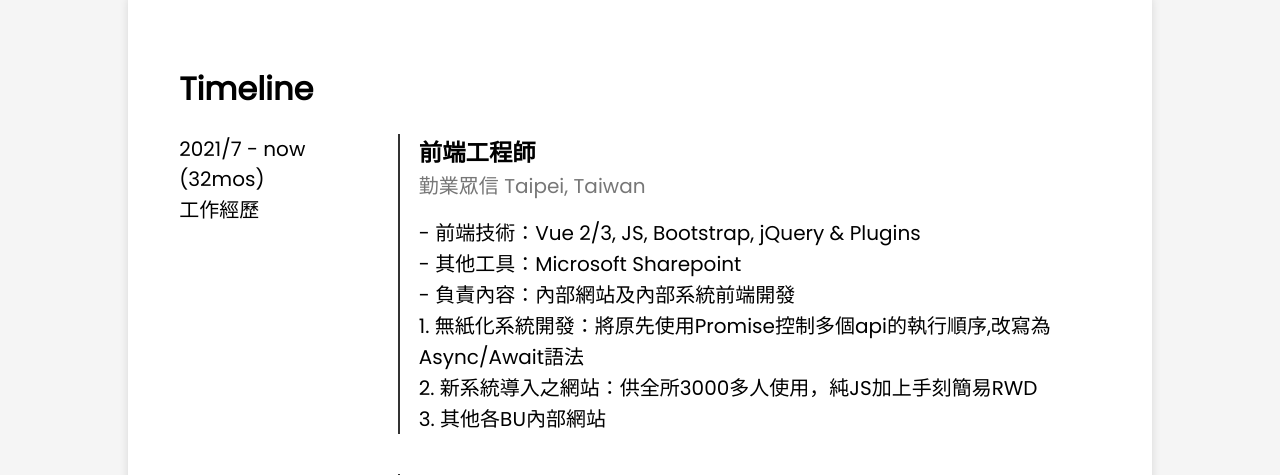
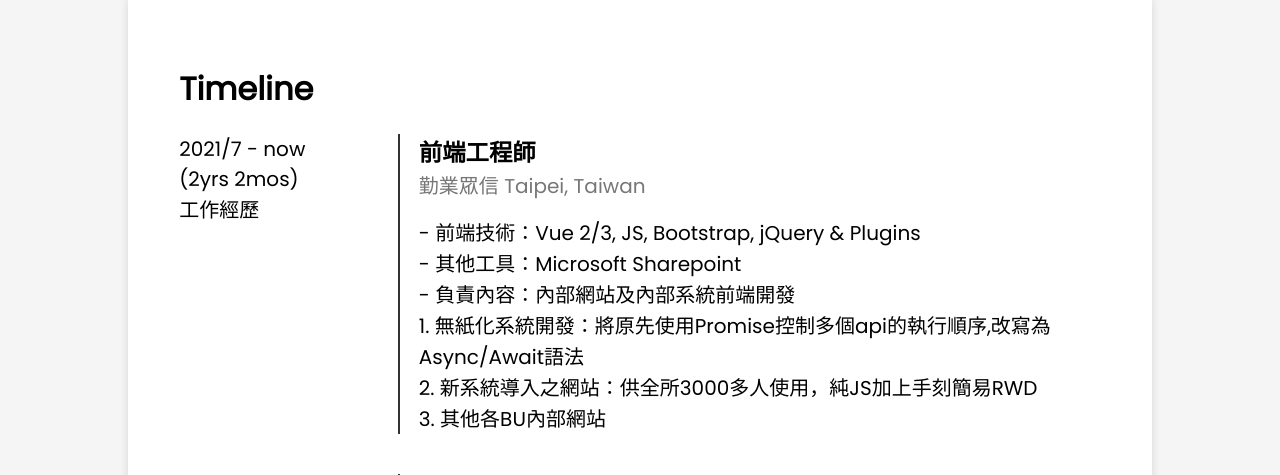
Before and after one commit to tsun-yu/wayne, a React (Create React App) app: page / in a window 1280 px wide. Shown: the part 2080-2555 px from the top of the page. Built offline with nearby package versions, Linux system fonts and the light colour scheme; a web font is replaced by a local one.

Commit message:
feat: 時間計算

```diff
--- a/src/component/hompage/Experience.js
+++ b/src/component/hompage/Experience.js
@@ -4,8 +4,10 @@ import ExperienceItem from "./ExperienceItem";
 
 function Experience(props) {
   const today = new Date();
-  const yrs = today.getFullYear() - 2022;
-  const mos = today.getMonth() + 6 + 12 * yrs;
+  const currMon = today.getMonth();
+  const currYr = today.getFullYear();
+  const mos = currMon > 5 ? currMon - 6 : currMon;
+  const yrs = currMon > 5 ? currYr - 2021 : currYr - 2022;
 
   //local可以但vercel會噴錯
   useEffect(() => {
@@ -37,7 +39,7 @@ function Experience(props) {
             <div className="exp__content">
               <ExperienceItem
                 date="2021/7 - now"
-                period={`(${mos}mos)`}
+                period={`(${yrs}yrs ${mos > 0 ? mos + "mos" : ""})`}
                 category="工作經歷"
                 title="前端工程師"
                 des="勤業眾信 Taipei, Taiwan"
@@ -89,7 +91,7 @@ function Experience(props) {
               />
               <ExperienceItem
                 date="2013/9 - 2017/6"
-                period="(3yr 10mos)"
+                period="(3yrs 10mos)"
                 category="學習經歷"
                 title="東吳大學 國際貿易學系"
                 des="Soochow University, Taipei, Taiwan"
```
